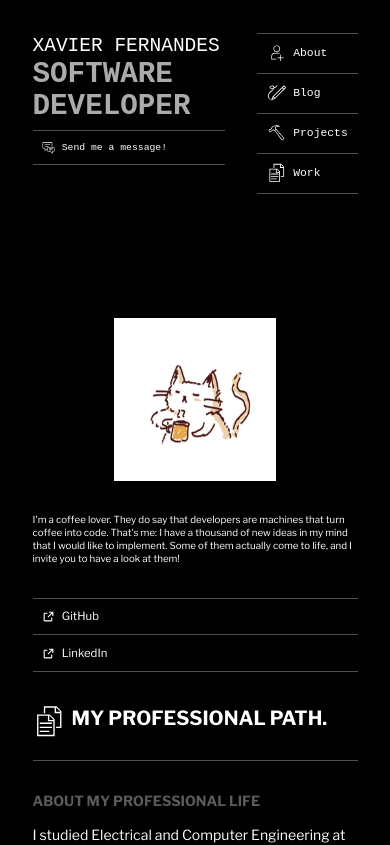
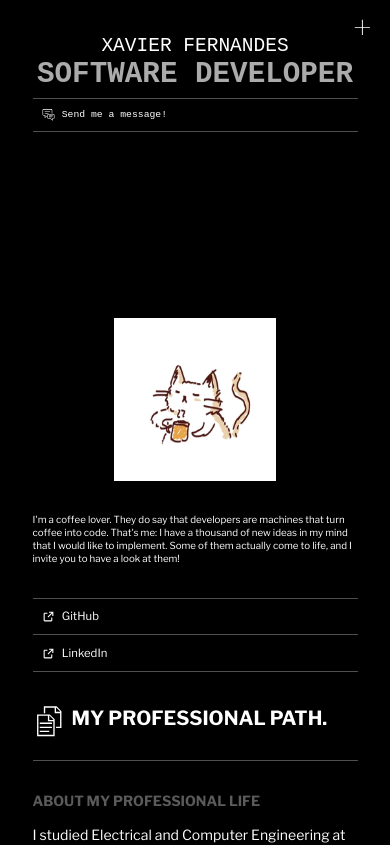
Before and after one commit to xavier-batista-fernandes/have-you-met-xavier, a Next.js app: page /v2/work in a window 390 px wide. Shown: the top 845 px of the page. Built offline with nearby package versions, Linux system fonts and the light colour scheme.

Commit message:
🧵 render modal for navigation elements

```diff
--- a/app/v2/layout.tsx
+++ b/app/v2/layout.tsx
@@ -1,5 +1,8 @@
+'use client'
+
 import '@/app/v2/globals.css'
 import { BlogIcon } from '@/components/icons/blog.icon'
+import { CrossIcon } from '@/components/icons/cross.icon'
 import { ExternalIcon } from '@/components/icons/external.icon'
 import { FilesIcon } from '@/components/icons/files.icon'
 import { HammerIcon } from '@/components/icons/hammer.icon'
@@ -7,6 +10,7 @@ import { MessagesIcon } from '@/components/icons/messages.icon'
 import { PersonIcon } from '@/components/icons/person.icon'
 import { Libre_Franklin } from 'next/font/google'
 import Link from 'next/link'
+import { useState } from 'react'
 
 const font = Libre_Franklin({
   weight: ['400', '700'],
@@ -18,15 +22,17 @@ export default function Layout({
 }: Readonly<{
   children: React.ReactNode
 }>) {
+  const [isNavOpen, setIsNavOpen] = useState(false)
+
   return (
     <html lang="en">
       <head>
         <title>About - Xavier Fernandes</title>
         <link rel="icon" type="image/x-icon" href="/favicon.svg" />
       </head>
-      <body className="bg-black p-10 text-white">
-        <header className="flex h-[30vh] gap-10">
-          <div className="basis-[350px]">
+      <body className="box-content bg-black p-10 text-white">
+        <header className="flex h-[30vh] flex-col gap-10 overflow-auto lg:flex-row">
+          <div className="basis-[350px] text-center lg:text-left">
             <h1 className="p-0 text-2xl font-light uppercase">
               Xavier Fernandes
             </h1>
@@ -45,49 +51,62 @@ export default function Layout({
               <hr className="border-t-[0.5px] border-[#4f4f4f]" />
             </div>
           </div>
-          <nav className="grow-1">
-            <ul className="flex flex-col text-sm">
-              <hr className="border-t-[0.5px] border-[#4f4f4f]" />
+          <button
+            type="button"
+            onClick={() => setIsNavOpen((x) => !x)}
+            className="fixed top-5 right-5 z-101 cursor-pointer lg:hidden"
+          >
+            <CrossIcon
+              className={`h-7 w-7 fill-white ${isNavOpen ? 'rotate-0' : 'rotate-135'} transition-transform ease-in-out`}
+            />
+          </button>
+          <nav
+            className={`fixed top-0 left-0 z-100 h-screen w-full overflow-auto bg-gray-800 fill-white ${isNavOpen ? '' : '-translate-y-full'} transition-transform duration-300 ease-in-out`}
+          >
+            <ul className="flex h-full flex-col items-center justify-center gap-2 text-sm">
               <li className="transition-colors duration-200 ease-out hover:bg-white/10">
                 <Link
+                  onClick={() => setIsNavOpen(false)}
                   href="/v2/about"
-                  className="flex items-center gap-2 px-3 py-3"
+                  className="flex items-center justify-center gap-2 px-3 py-3"
                 >
                   <PersonIcon className="h-6 w-6 fill-white" />
                   <span>About</span>
                 </Link>
               </li>
-              <hr className="border-t-[0.5px] border-[#4f4f4f]" />
+
               <li className="transition-colors duration-200 ease-out hover:bg-white/10">
                 <Link
+                  onClick={() => setIsNavOpen(false)}
                   href="/v2/blog"
-                  className="flex items-center gap-2 px-3 py-3"
+                  className="flex items-center justify-center gap-2 px-3 py-3"
                 >
                   <BlogIcon className="h-6 w-6 fill-white" />
                   <span>Blog</span>
                 </Link>
               </li>
-              <hr className="border-t-[0.5px] border-[#4f4f4f]" />
+
               <li className="transition-colors duration-200 ease-out hover:bg-white/10">
                 <Link
+                  onClick={() => setIsNavOpen(false)}
                   href="/v2/projects"
-                  className="flex items-center gap-2 px-3 py-3"
+                  className="flex items-center justify-center gap-2 px-3 py-3"
                 >
                   <HammerIcon className="h-6 w-6 fill-white" />
                   <span>Projects</span>
                 </Link>
               </li>
-              <hr className="border-t-[0.5px] border-[#4f4f4f]" />
+
               <li className="transition-colors duration-200 ease-out hover:bg-white/10">
                 <Link
+                  onClick={() => setIsNavOpen(false)}
                   href="/v2/work"
-                  className="flex items-center gap-2 px-3 py-3"
+                  className="flex items-center justify-center gap-2 px-3 py-3"
                 >
                   <FilesIcon className="h-6 w-6 fill-white" />
                   <span>Work</span>
                 </Link>
               </li>
-              <hr className="border-t-[0.5px] border-[#4f4f4f]" />
             </ul>
           </nav>
         </header>
```
